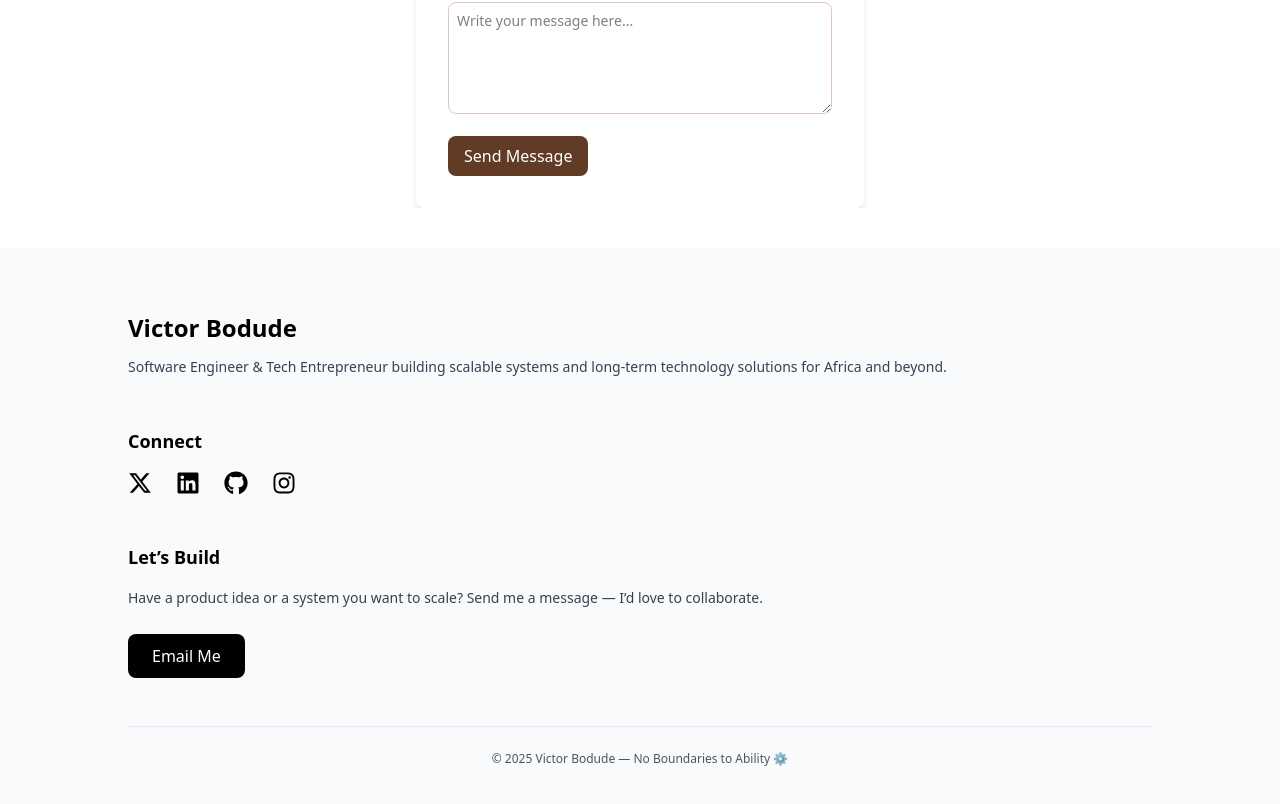
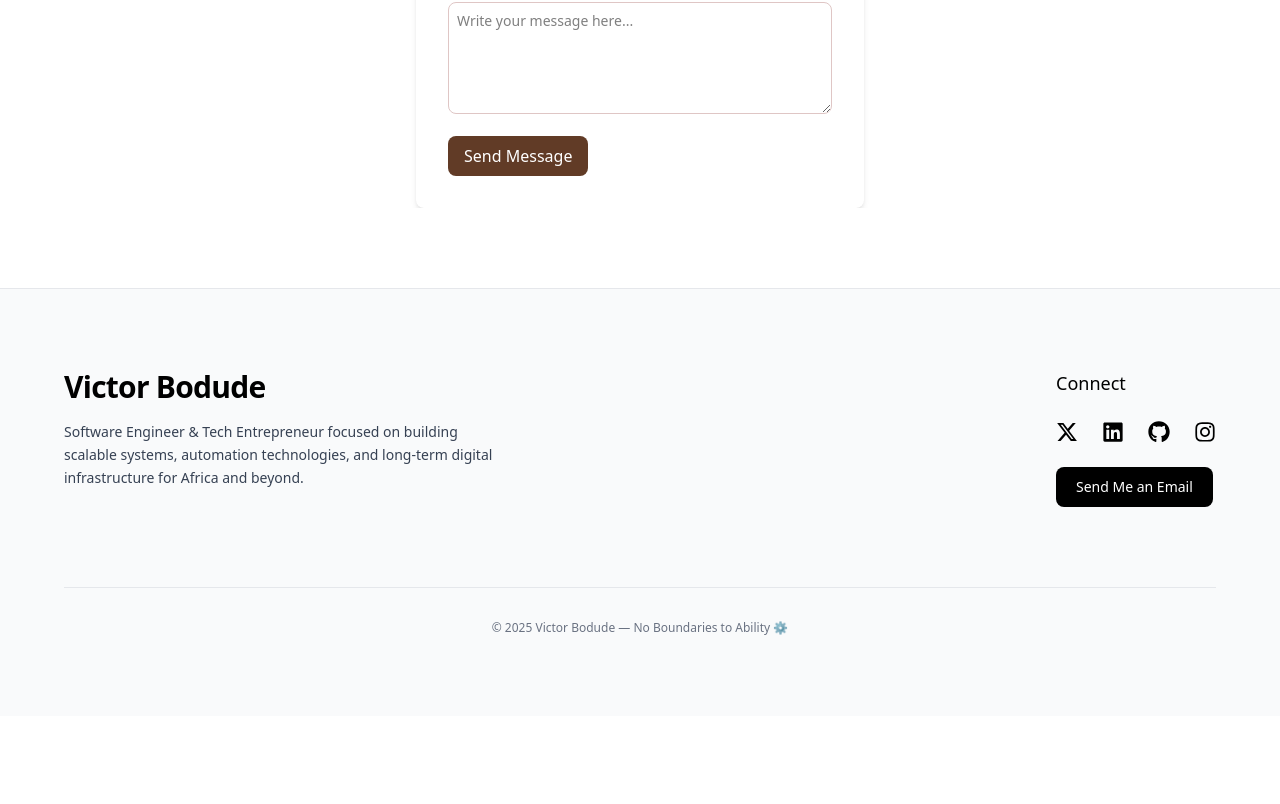
Before and after one commit to vobzzartt/my_portfolio, a React (Vite) app: page / in a window 1280 px wide. Shown: the part 4424-5228 px from the top of the page. After the commit the page ends 5140 px from the top, so only its background shows below. Built offline with nearby package versions, Linux system fonts and the light colour scheme.

Commit message:
Update Footer.jsx

```diff
--- a/src/Components/Sections/Footer.jsx
+++ b/src/Components/Sections/Footer.jsx
@@ -3,84 +3,62 @@ import { FaXTwitter, FaLinkedin, FaGithub, FaInstagram } from 'react-icons/fa6';
 
 export default function Footer() {
   return (
-    <footer
-      className="max-w-full overflow-x-hidden bg-gray-50 text-black py-16 mt-10 px-6"
-      id="footer"
-    >
-      <div className="max-w-5xl mx-auto flex flex-col gap-12">
+    <footer className="w-full bg-gray-50 text-black mt-20 px-6 py-20 border-t border-gray-200">
+      <div className="max-w-6xl mx-auto flex flex-col gap-20">
 
-        {/* Identity */}
-        <div className="flex flex-col gap-3">
-          <h2 className="text-2xl font-semibold">Victor Bodude</h2>
+        {/* TOP SECTION */}
+        <div className="flex flex-col md:flex-row justify-between gap-12">
+
+          {/* Left Column — Identity */}
+          <div className="flex flex-col gap-4 max-w-md">
+            <h2 className="text-3xl font-semibold tracking-tight">
+              Victor Bodude
+            </h2>
 
             <p className="text-sm leading-relaxed text-gray-700">
-            Software Engineer & Tech Entrepreneur building scalable systems and
-            long-term technology solutions for Africa and beyond.
+              Software Engineer & Tech Entrepreneur focused on building scalable systems,
+              automation technologies, and long-term digital infrastructure for Africa and beyond.
             </p>
           </div>
 
-        {/* Socials */}
-        <div className="flex flex-col gap-4">
-          <h3 className="text-lg font-semibold">Connect</h3>
+          {/* Right Column — Socials + Contact */}
+          <div className="flex flex-col gap-6">
+            <h3 className="text-lg font-medium">Connect</h3>
 
             <div className="flex items-center gap-6">
-            <a
-              href="https://x.com/vobzzartt"
-              target="_blank"
-              rel="noopener noreferrer"
-              className="text-black hover:opacity-70 transition"
-            >
-              <FaXTwitter size={24} />
+              <a href="https://x.com/vobzzartt" target="_blank" rel="noopener noreferrer"
+                className="hover:opacity-70 transition">
+                <FaXTwitter size={22} />
               </a>
 
-            <a
-              href="https://www.linkedin.com/in/victorbodude"
-              target="_blank"
-              rel="noopener noreferrer"
-              className="text-black hover:opacity-70 transition"
-            >
-              <FaLinkedin size={24} />
+              <a href="https://www.linkedin.com/in/victorbodude" target="_blank" rel="noopener noreferrer"
+                className="hover:opacity-70 transition">
+                <FaLinkedin size={22} />
               </a>
 
-            <a
-              href="https://github.com/vobzzartt"
-              target="_blank"
-              rel="noopener noreferrer"
-              className="text-black hover:opacity-70 transition"
-            >
-              <FaGithub size={24} />
+              <a href="https://github.com/vobzzartt" target="_blank" rel="noopener noreferrer"
+                className="hover:opacity-70 transition">
+                <FaGithub size={22} />
               </a>
 
-            <a
-              href="https://instagram.com/vobzzartt"
-              target="_blank"
-              rel="noopener noreferrer"
-              className="text-black hover:opacity-70 transition"
-            >
-              <FaInstagram size={24} />
+              <a href="https://instagram.com/vobzzartt" target="_blank" rel="noopener noreferrer"
+                className="hover:opacity-70 transition">
+                <FaInstagram size={22} />
               </a>
             </div>
-        </div>
-
-        {/* CTA */}
-        <div className="flex flex-col gap-4">
-          <h3 className="text-lg font-semibold">Let’s Build</h3>
-
-          <p className="text-sm leading-relaxed text-gray-700">
-            Have a product idea or a system you want to scale?
-            Send me a message — I’d love to collaborate.
-          </p>
 
             <a
               href="mailto:victorbodude@gmail.com"
-            className="inline-block w-fit mt-2 px-6 py-2.5 bg-black text-white rounded-lg hover:bg-gray-800 transition"
+              className="px-5 py-2.5 w-fit bg-black text-white text-sm rounded-lg hover:bg-gray-800 transition"
             >
-            Email Me
+              Send Me an Email
             </a>
           </div>
 
-        {/* Copyright */}
-        <div className="text-center text-xs text-gray-600 pt-6 border-t border-gray-200">
+        </div>
+
+        {/* BOTTOM COPYRIGHT */}
+        <div className="text-center text-xs text-gray-500 pt-8 border-t border-gray-200">
           © {new Date().getFullYear()} Victor Bodude — No Boundaries to Ability ⚙️
         </div>
       </div>
```
Lines whose indentation alone changed are shown as unchanged.
